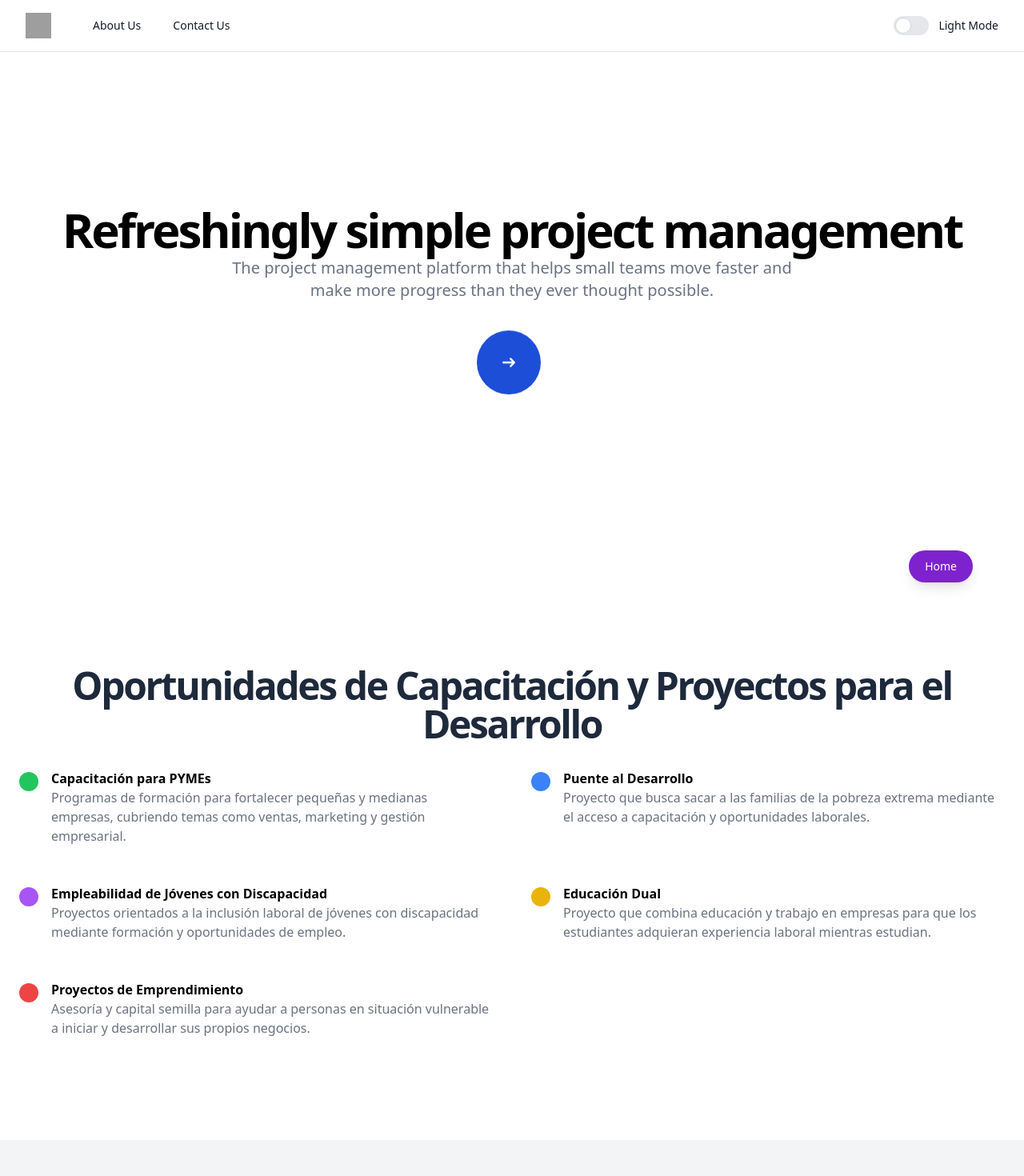
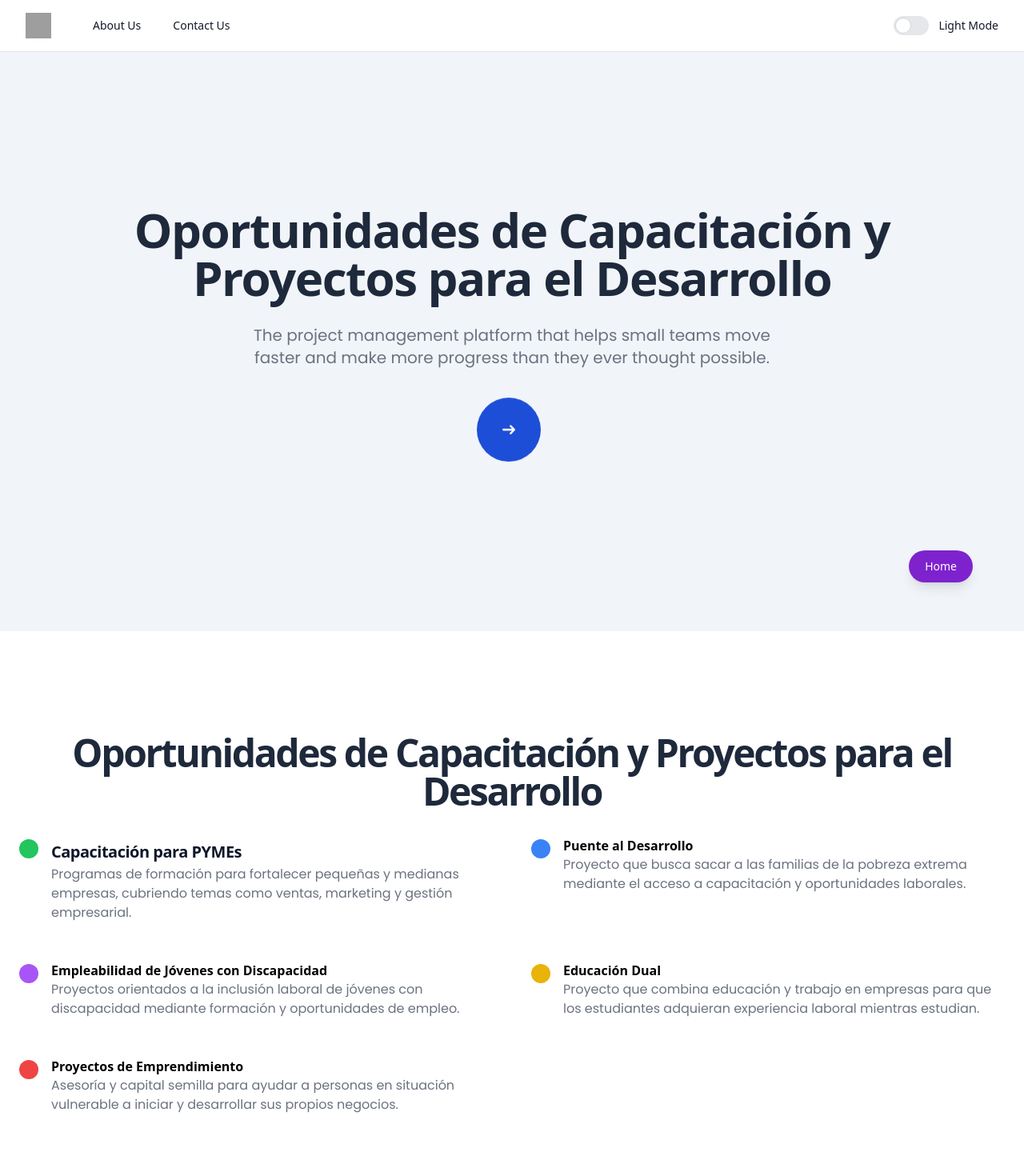
Before and after one commit to KevinAlpizarDev/JoinJob_app, a React (Vite) app in the folder reactApp/: page / in a window 1280 px wide. Shown: the top 1470 px of the page at 80% size. Built offline with nearby package versions, Linux system fonts and the light colour scheme; grey boxes are pictures that could not be loaded.

Commit message:
Landing styles

```diff
--- a/reactApp/src/components/LandingPage.jsx
+++ b/reactApp/src/components/LandingPage.jsx
@@ -7,26 +7,24 @@ export default function LandingPage() {
   return (
     <>
       <NavBar />
-      <Position/>
+      <Position />
       <div className="flex flex-col min-h-screen">
         {/* <Position/> */}
         <main className="flex-1">
-          <section className="w-full py-12 md:py-24 lg:py-32 xl:py-48">
-            <div className="container px-4 md:px-6">
-              <div className="flex flex-col items-center space-y-4 text-center">
-                <div className="space-y-1">
-                  <h1 className="text-3xl font-bold tracking-tighter sm:text-4xl md:text-5xl lg:text-6xl/none">
-                    Refreshingly simple project management
+          <section className="w-full  py-12 md:py-24 lg:py-32 xl:py-48 bg-slate-100 dark:bg-slate-600">
+            <div className="container px-4 md:px-6 ">
+              <div className="flex flex-col items-center space-y-4 text-center ">
+                <div className=" space-y-1">
+                  <h1 className="max-w-5xl text-slate-800 text-2xl sm:text-6xl tracking-tight font-black dark:text-white">
+                    Oportunidades de Capacitación y Proyectos para el Desarrollo
                   </h1>
-                  <p className="mx-auto max-w-[700px] text-gray-500 md:text-xl dark:text-gray-400">
+                  <p className="mx-auto font-poppins pt-6 max-w-[700px] text-gray-500 md:text-xl dark:text-gray-400">
                     The project management platform that helps small teams move
                     faster and make more progress than they ever thought
                     possible.
                   </p>
                 </div>
                 <div className="space-x-4">
-
-
                   <Link to="/signin">
                     <button
                       type="button"
@@ -55,21 +53,20 @@ export default function LandingPage() {
             </div>
           </section>
 
-
-
           <section className="w-full py-12 md:py-24 lg:py-32">
             <div className="container px-4 md:px-6">
               <h2 className="text-3xl text-slate-800 font-black tracking-tighter sm:text-4xl md:text-5xl text-center mb-8">
                 Oportunidades de Capacitación y Proyectos para el Desarrollo
               </h2>
               <div className="grid gap-6 lg:grid-cols-2 lg:gap-12">
-
                 <div className="flex items-start space-x-4">
                   <div className="mt-1 h-6 w-6 flex-none bg-green-500 rounded-full"></div>
                   <div>
-          <h3 className="font-bold">Capacitación para PYMEs</h3>
-          <p className="text-gray-500 dark:text-gray-400">
-            Programas de formación para fortalecer pequeñas y medianas empresas, cubriendo temas como ventas, marketing y gestión empresarial.
+                    <h3 className="mt-1 text-xl leading-8 tracking-tight font-semibold text-slate-900 dark:text-white">Capacitación para PYMEs</h3>
+                    <p className="text-gray-500 dark:text-gray-400 font-poppins">
+                      Programas de formación para fortalecer pequeñas y medianas
+                      empresas, cubriendo temas como ventas, marketing y gestión
+                      empresarial.
                     </p>
                   </div>
                 </div>
@@ -78,8 +75,10 @@ export default function LandingPage() {
                   <div className="mt-1 h-6 w-6 flex-none bg-blue-500 rounded-full"></div>
                   <div>
                     <h3 className="font-bold">Puente al Desarrollo</h3>
-          <p className="text-gray-500 dark:text-gray-400">
-            Proyecto que busca sacar a las familias de la pobreza extrema mediante el acceso a capacitación y oportunidades laborales.
+                    <p className="text-gray-500 dark:text-gray-400 font-poppins">
+                      Proyecto que busca sacar a las familias de la pobreza
+                      extrema mediante el acceso a capacitación y oportunidades
+                      laborales.
                     </p>
                   </div>
                 </div>
@@ -87,9 +86,12 @@ export default function LandingPage() {
                 <div className="flex items-start space-x-4">
                   <div className="mt-1 h-6 w-6 flex-none bg-purple-500 rounded-full"></div>
                   <div>
-          <h3 className="font-bold">Empleabilidad de Jóvenes con Discapacidad</h3>
-          <p className="text-gray-500 dark:text-gray-400">
-            Proyectos orientados a la inclusión laboral de jóvenes con discapacidad mediante formación y oportunidades de empleo.
+                    <h3 className="font-bold">
+                      Empleabilidad de Jóvenes con Discapacidad
+                    </h3>
+                    <p className="text-gray-500 dark:text-gray-400 font-poppins">
+                      Proyectos orientados a la inclusión laboral de jóvenes con
+                      discapacidad mediante formación y oportunidades de empleo.
                     </p>
                   </div>
                 </div>
@@ -98,8 +100,10 @@ export default function LandingPage() {
                   <div className="mt-1 h-6 w-6 flex-none bg-yellow-500 rounded-full"></div>
                   <div>
                     <h3 className="font-bold">Educación Dual</h3>
-          <p className="text-gray-500 dark:text-gray-400">
-            Proyecto que combina educación y trabajo en empresas para que los estudiantes adquieran experiencia laboral mientras estudian.
+                    <p className="text-gray-500 dark:text-gray-400 font-poppins">
+                      Proyecto que combina educación y trabajo en empresas para
+                      que los estudiantes adquieran experiencia laboral mientras
+                      estudian.
                     </p>
                   </div>
                 </div>
@@ -108,17 +112,16 @@ export default function LandingPage() {
                   <div className="mt-1 h-6 w-6 flex-none bg-red-500 rounded-full"></div>
                   <div>
                     <h3 className="font-bold">Proyectos de Emprendimiento</h3>
-          <p className="text-gray-500 dark:text-gray-400">
-            Asesoría y capital semilla para ayudar a personas en situación vulnerable a iniciar y desarrollar sus propios negocios.
+                    <p className="text-gray-500 dark:text-gray-400 font-poppins">
+                      Asesoría y capital semilla para ayudar a personas en
+                      situación vulnerable a iniciar y desarrollar sus propios
+                      negocios.
                     </p>
                   </div>
                 </div>
-
               </div>
             </div>
           </section>
-
-
 
           <section className="w-full py-12 md:py-24 lg:py-32 bg-gray-100 dark:bg-gray-800">
             <div className="container px-4 md:px-6">
```
Lines whose indentation alone changed are shown as unchanged.
